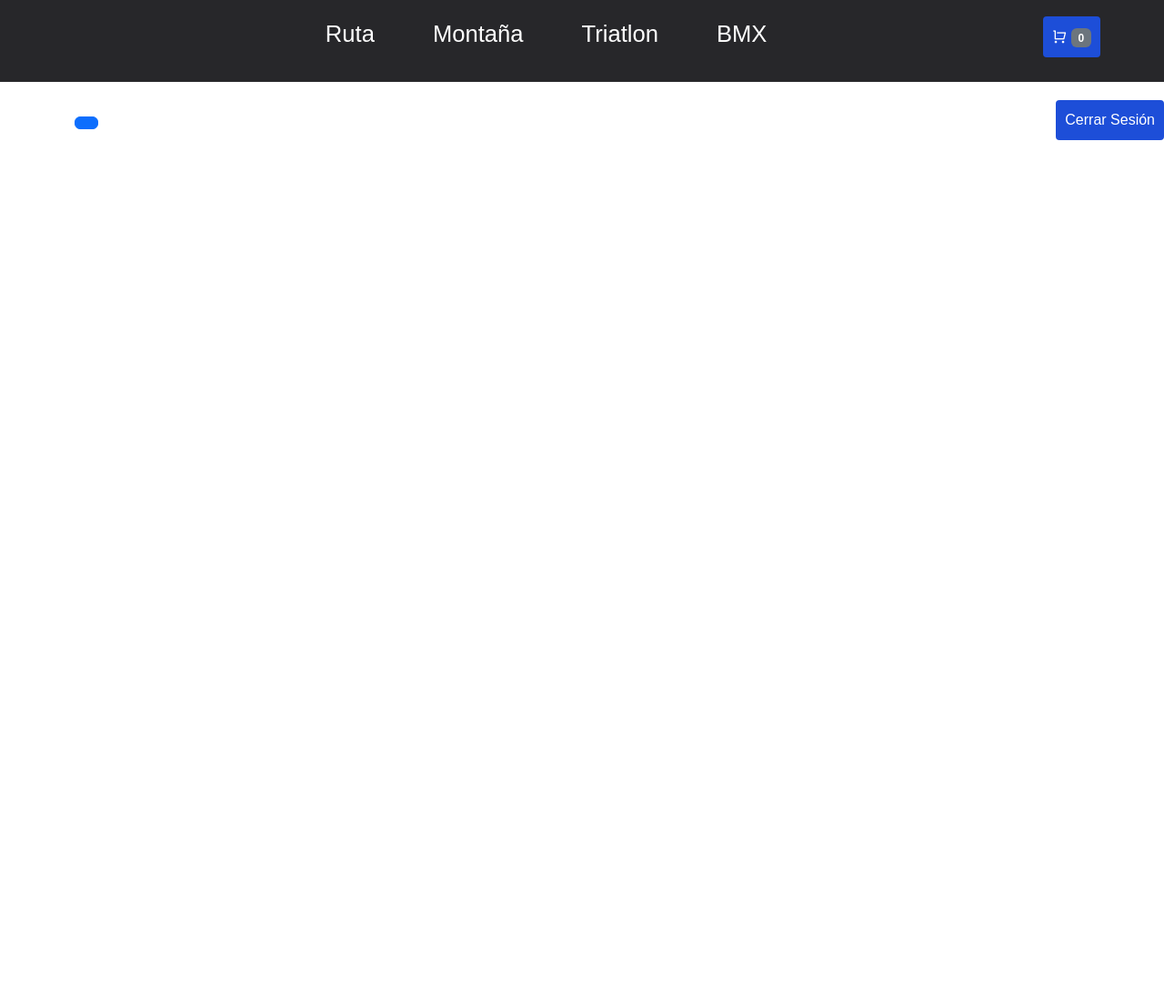
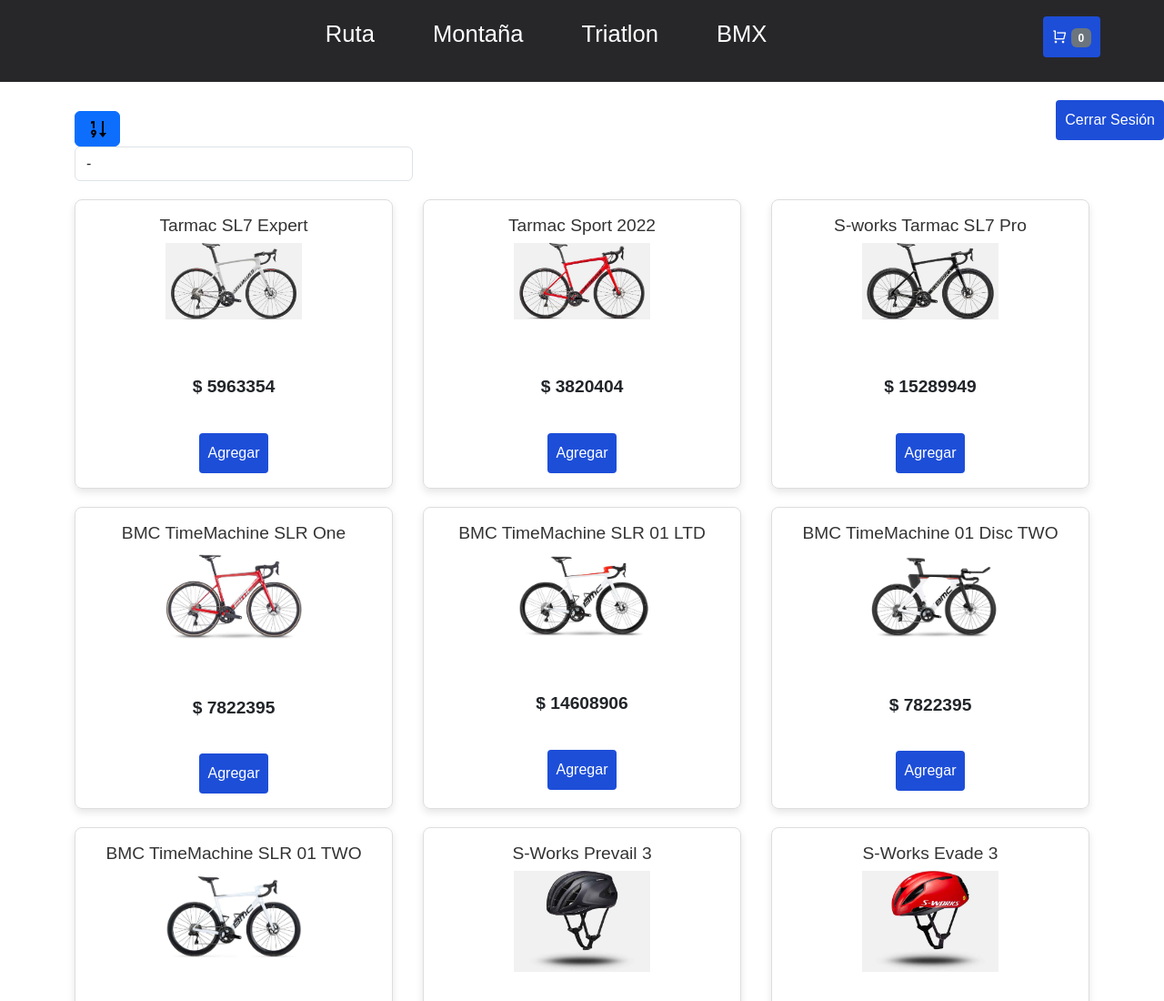
Before and after one commit to EstanislaoGenoud/Ecommerce-ProyectoFinal, a website: page dashboard.html in a window 1280 px wide. Shown: the top 1100 px of the page at 91% size. Before the commit the page ends 800 px from the top, so only its background shows below. Drawn offline with nearby package versions, Linux system fonts and the light colour scheme.

Commit message:
avances del nuevo carrito

```diff
--- a/JS/dashboard.js
+++ b/JS/dashboard.js
@@ -6,6 +6,8 @@
 const modalListProducts=document.querySelector('#modalListProducts');
 const btnClose=document.querySelector('#btnClose');
 const btnGuardar=document.querySelector('#btnGuardar');
+const btnOrder=document.querySelector('#btnOrder');
+const selectCategory=document.querySelector('#selectCategory');
 
 document.addEventListener('DOMContentLoaded', function(){
     let loginButton=document.getElementById('loginButton');
@@ -35,6 +37,17 @@
     modal.hide();
 });
 
-const renderProducts=()=>{
+const renderProducts=(list)=>{
+    listProducts.innerHTML='';
+    list.forEach(product => {
+        listProducts.innerHTML += //html
+        `<div class="card-per">
+        <h2>${product.title}</h2>
+        <img src="${product.imageSrc}" alt="${product.title}">
+        <p>$ ${product.price}</p>
+        <button class="btn-per"><i class="fa-solid fa-cart-shopping"></i>Agregar</button>
+        </div>`
+    });
 
 }
+renderProducts(products);
--- a/SCSS/partials/_dashboard.scss
+++ b/SCSS/partials/_dashboard.scss
@@ -29,3 +29,27 @@
     width: 60px;
     height: 60px;
 }
+.card-per{
+    width: 350px;
+    border: 1px solid #ddd;
+    border-radius: 8px;
+    padding: 16px;
+    box-shadow: 0 4px 8px rgba(0, 0, 0, 0.1);
+    transition: transform 0.2s ease-in-out;
+        &:hover{
+            transform: scale(1.05);
+        }
+
+    h2{
+        font-size: 1.2rem;
+        color: #333;
+    }
+    img{
+        width: 150px;
+    }
+    p{
+        font-size: 1.2rem;
+        font-weight: 600;
+        padding-top: 60px;
+    }
+}
--- a/dashboard.html
+++ b/dashboard.html
@@ -53,10 +53,22 @@
     <main class="container mt-2">
       <div class="col-md-1">
         <button id="btnOrder" type="button" class="btn btn-primary">
-          <i class="ri-sort-number-asc"></i>
+          <img src="./Assets/sort-number-asc.svg" alt="">
         </button>
       </div>
-      <div id="listProducts" class="cardContainer"></div>
+      <div class="col-md-4">
+        <select id="selectCategory" class="form-control">
+          <option>-</option>
+          <option value="Ruta">Ruta</option>
+          <option value="mountainbike">Mountain Bike</option>
+          <option value="triatlon">Triatlon</option>
+          <option value="casco">Cascos</option>
+
+        </select>
+      </div>
+      <div id="listProducts" class="cardContainer">
+
+      </div>
     </main>
 
     <div id="modalCarrito" class="modal fade" tabindex="-1">
```
Also changed, not shown: Assets/sort-number-asc.svg (added), CSS/style.css, 1 other file.
